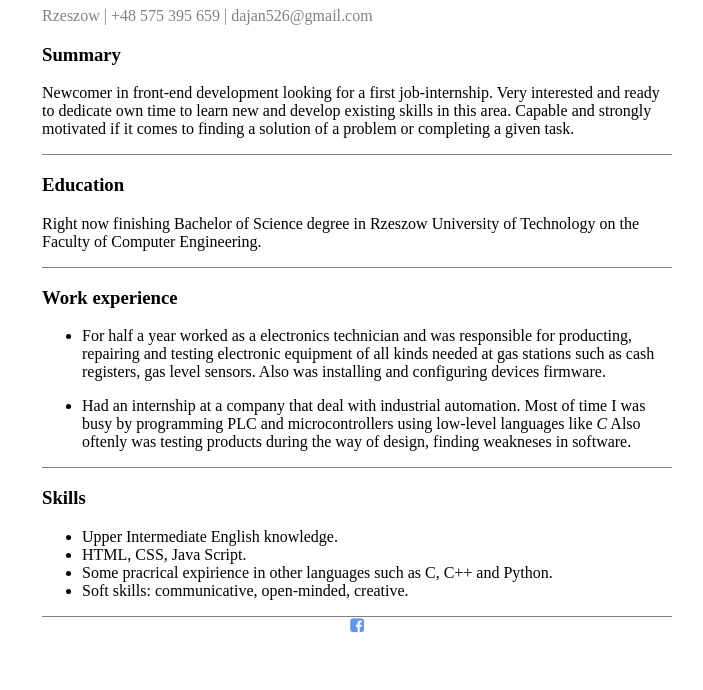
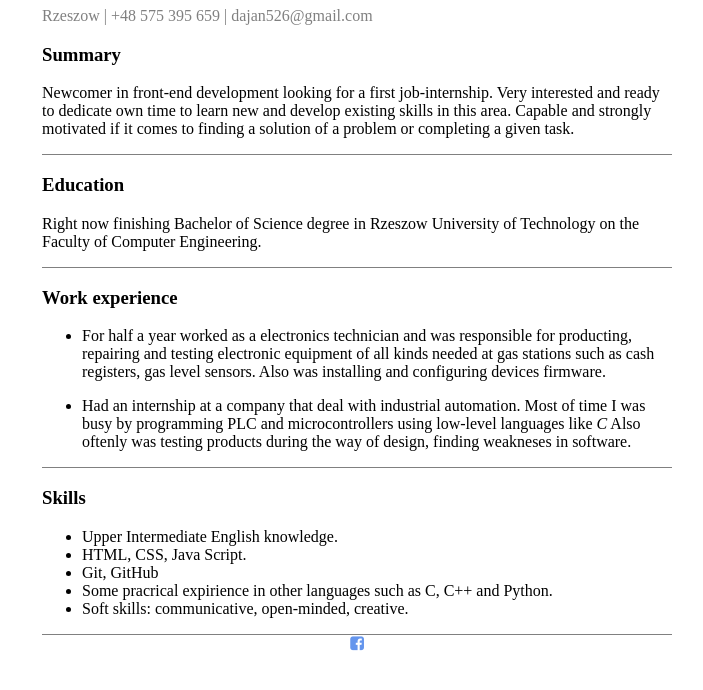
Before and after one commit to dakon0/CV-1, a plain HTML site: page index.html in a window 1280 px wide. Shown: the part 98-788 px from the top of the page, without its empty margins (288-991 px from the left). Drawn offline with Linux system fonts and the light colour scheme; a script that the page names is missing.

Commit message:
edited list in index.html

```diff
--- a/index.html
+++ b/index.html
@@ -49,6 +49,7 @@
           <ul>
             <li>Upper Intermediate English knowledge.</li>
             <li>HTML, CSS, Java Script.</li>
+            <li>Git, GitHub</li>
             <li>Some pracrical expirience in other languages such as C, C++ and Python.</li>
             <li>Soft skills: communicative, open-minded, creative.</li>
           </ul>
```
